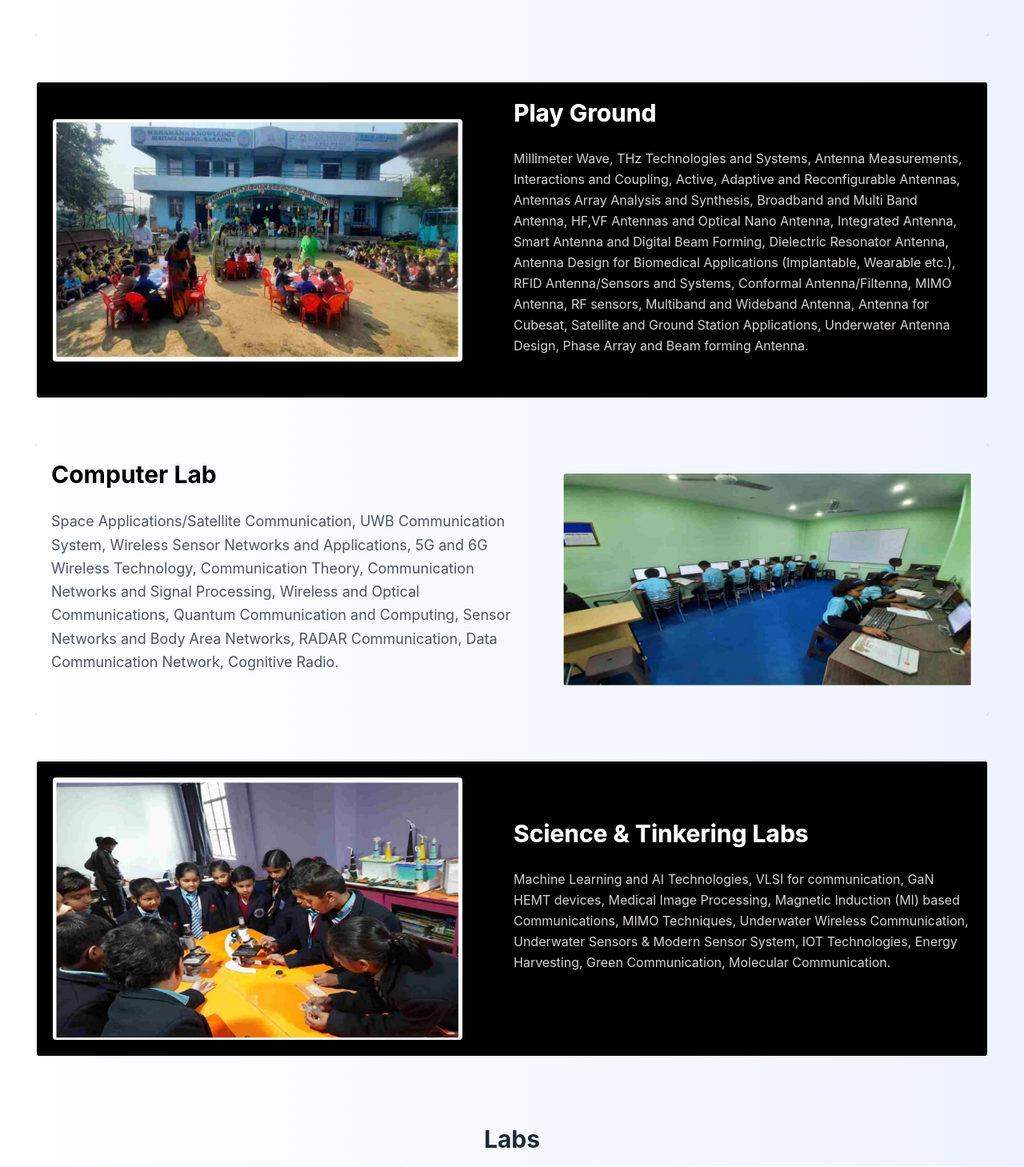
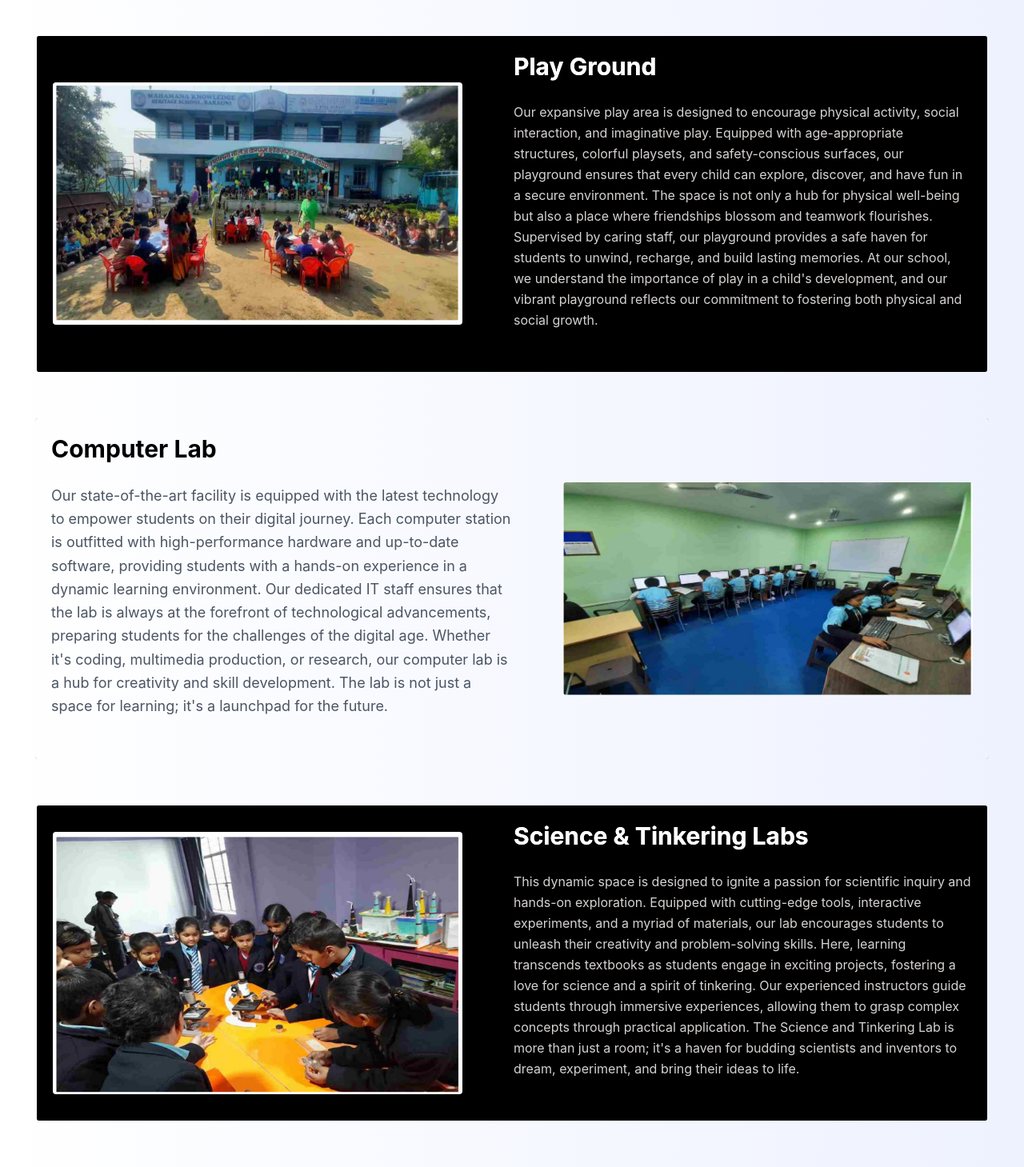
Before and after one commit to MKHS-Barauni/School-Website, a Next.js app: page /tracks in a window 1280 px wide. Shown: the part 600-2059 px from the top of the page at 80% size. Built offline with nearby package versions, Linux system fonts and the light colour scheme; a web font is replaced by a local one.

Commit message:
content corrected

```diff
--- a/pages/tracks.js
+++ b/pages/tracks.js
@@ -14,22 +14,15 @@ const Tracks = () => {
                 {/* <div className="mt-1 sm:mt-4 h-1 w-12 sm:w-20 bg-blue-600 rounded"></div> */}
               </div>
               <div id="Classrooms">
-              <LeftImageCard id = "Classroom" title="Classrooms" description="Microwave Materials, Circuits, Systems and Applications, Power Amplifier and Circuits, Micro Machined Transformation Lines and Wave Guides, Microwave Device Modelling, Active and Passive Microwave Components, Meta-Materials and Meta Surfaces, Multiband, Broadband Tunable and Reconfigurable Filters, Frequency Selective Surfaces, Filters and Multiplexers, Wireless Power Transfer, Microwave Sensors, Microwave Imaging, High Power Microwave and Microwave Tubes, RF Energy Harvesting and Applications, Slotted and Leaky Wave guides." image="/infra1.png" />
+              <LeftImageCard id = "Classroom" title="Classrooms" description="Our classrooms are designed to foster creativity, collaboration, and critical thinking. With spacious layouts, abundant natural light, and ergonomic furniture, our students experience a comfortable and inspiring environment conducive to academic excellence. Each classroom is equipped with state-of-the-art technology to enhance the learning experience, including interactive whiteboards and multimedia resources." image="/infra1.png" />
               </div>
               <div id="Playground">
-              <RightImageCard id = "Playground" title="Play Ground" description="Millimeter Wave, THz Technologies and Systems, Antenna Measurements, Interactions and Coupling, Active, Adaptive and Reconfigurable Antennas, Antennas Array Analysis and Synthesis, Broadband and Multi Band Antenna, HF,VF Antennas and Optical Nano Antenna, Integrated Antenna, Smart Antenna and Digital Beam Forming, Dielectric Resonator Antenna, Antenna Design for Biomedical Applications (Implantable, Wearable etc.), RFID Antenna/Sensors and Systems, Conformal Antenna/Filtenna, MIMO Antenna, RF sensors, Multiband and Wideband Antenna, Antenna for Cubesat, Satellite and Ground Station Applications, Underwater Antenna Design, Phase Array and Beam forming Antenna." image="/play.png" />
+              <RightImageCard id = "Playground" title="Play Ground" description="Our expansive play area is designed to encourage physical activity, social interaction, and imaginative play. Equipped with age-appropriate structures, colorful playsets, and safety-conscious surfaces, our playground ensures that every child can explore, discover, and have fun in a secure environment. The space is not only a hub for physical well-being but also a place where friendships blossom and teamwork flourishes. Supervised by caring staff, our playground provides a safe haven for students to unwind, recharge, and build lasting memories. At our school, we understand the importance of play in a child's development, and our vibrant playground reflects our commitment to fostering both physical and social growth." image="/play.png" />
               </div>
               <div id="complab">
-              <LeftImageCard id = "complab"  title="Computer Lab" description="Space Applications/Satellite Communication, UWB Communication System, Wireless Sensor Networks and Applications, 5G and 6G Wireless Technology, Communication Theory, Communication Networks and Signal Processing, Wireless and Optical Communications, Quantum Communication and Computing, Sensor Networks and Body Area Networks, RADAR Communication, Data Communication Network, Cognitive Radio." image="/clab.png" />
+              <LeftImageCard id = "complab"  title="Computer Lab" description="Our state-of-the-art facility is equipped with the latest technology to empower students on their digital journey. Each computer station is outfitted with high-performance hardware and up-to-date software, providing students with a hands-on experience in a dynamic learning environment. Our dedicated IT staff ensures that the lab is always at the forefront of technological advancements, preparing students for the challenges of the digital age. Whether it's coding, multimedia production, or research, our computer lab is a hub for creativity and skill development. The lab is not just a space for learning; it's a launchpad for the future." image="/clab.png" />
               </div>
-              <RightImageCard title="Science & Tinkering Labs" description="Machine
-Learning and AI Technologies, VLSI for communication, GaN
-HEMT devices, Medical Image Processing, Magnetic
-Induction (MI) based Communications, MIMO Techniques,
-Underwater Wireless Communication, Underwater Sensors
-& Modern Sensor System, IOT Technologies, Energy
-Harvesting, Green Communication, Molecular
-Communication." image="/labs2.png" />
+              <RightImageCard title="Science & Tinkering Labs" description="This dynamic space is designed to ignite a passion for scientific inquiry and hands-on exploration. Equipped with cutting-edge tools, interactive experiments, and a myriad of materials, our lab encourages students to unleash their creativity and problem-solving skills. Here, learning transcends textbooks as students engage in exciting projects, fostering a love for science and a spirit of tinkering. Our experienced instructors guide students through immersive experiences, allowing them to grasp complex concepts through practical application. The Science and Tinkering Lab is more than just a room; it's a haven for budding scientists and inventors to dream, experiment, and bring their ideas to life." image="/labs2.png" />
               <ImageCard title="Labs" image1="/labs1.png" image2="/labs2.png" image3="/labs3.png" />
 
 
```
